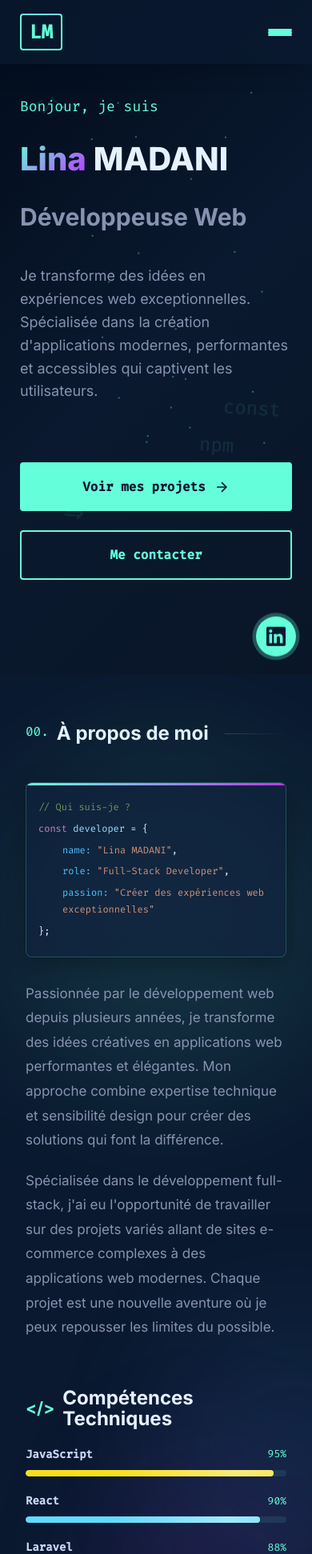
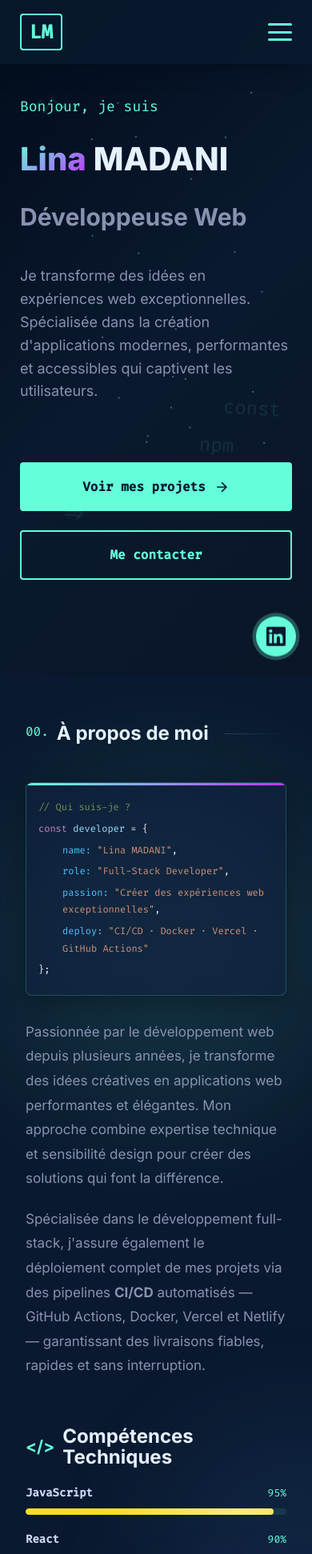
Before and after one commit to lyna111111/Mon-Portfolio, a React (Create React App) app: page / in a window 390 px wide. Shown: the top 1943 px of the page at 80% size. Built offline with nearby package versions, Linux system fonts and the light colour scheme.

Commit message:
feat: Add CI/CD to skills and fix Navbar mobile burger menu

```diff
--- a/src/components/About.js
+++ b/src/components/About.js
@@ -16,7 +16,11 @@ const About = () => {
     { name: 'HTML5', level: 95, color: '#e34f26' },
     { name: 'PostgreSQL', level: 80, color: '#336791' },
     { name: 'Java', level: 75, color: '#007396' },
-    { name: 'Vite.js', level: 85, color: '#646cff' }
+    { name: 'Vite.js', level: 85, color: '#646cff' },
+    { name: 'CI/CD (GitHub Actions)', level: 82, color: '#2088ff' },
+    { name: 'Docker', level: 78, color: '#2496ed' },
+    { name: 'Vercel / Netlify', level: 90, color: '#00c7b7' },
+    { name: 'Git', level: 92, color: '#f05032' }
   ];
 
   // Removed unused experiences array
@@ -65,7 +69,10 @@ const About = () => {
                 <span className="code-property">role:</span> <span className="code-string">"Full-Stack Developer"</span>,
               </div>
               <div className="code-line indent">
-                <span className="code-property">passion:</span> <span className="code-string">"Créer des expériences web exceptionnelles"</span>
+                <span className="code-property">passion:</span> <span className="code-string">"Créer des expériences web exceptionnelles"</span>,
+              </div>
+              <div className="code-line indent">
+                <span className="code-property">deploy:</span> <span className="code-string">"CI/CD · Docker · Vercel · GitHub Actions"</span>
               </div>
               <div className="code-line">
                 {'}'};
@@ -79,9 +86,10 @@ const About = () => {
                 sensibilité design pour créer des solutions qui font la différence.
               </p>
               <p>
-                Spécialisée dans le développement full-stack, j'ai eu l'opportunité de travailler sur
-                des projets variés allant de sites e-commerce complexes à des applications web modernes.
-                Chaque projet est une nouvelle aventure où je peux repousser les limites du possible.
+                Spécialisée dans le développement full-stack, j'assure également le déploiement complet
+                de mes projets via des pipelines <strong className="ci-highlight">CI/CD</strong> automatisés —
+                GitHub Actions, Docker, Vercel et Netlify — garantissant des livraisons fiables,
+                rapides et sans interruption.
               </p>
             </div>
           </div>
--- a/src/components/Navbar.css
+++ b/src/components/Navbar.css
@@ -83,26 +83,27 @@
     .menu-toggle {
         display: flex !important;
         flex-direction: column;
-        justify-content: space-around;
+        justify-content: space-between;
         width: 30px;
-        height: 24px;
+        height: 22px;
         cursor: pointer;
         z-index: 2000;
         transition: all 0.3s ease;
     }
 
-    .hamburger span {
+    .menu-toggle span {
         display: block;
         width: 100%;
         height: 3px;
-        background-color: #64ffda; /* var(--primary) but let's be blunt */
+        background-color: var(--primary, #64ffda);
         border-radius: 4px;
         transition: all 0.3s cubic-bezier(0.68, -0.6, 0.32, 1.6);
+        transform-origin: center;
     }
 
     /* Animate when open */
     .menu-toggle.open span:nth-child(1) {
-        transform: translateY(9px) rotate(45deg);
+        transform: translateY(9.5px) rotate(45deg);
     }
 
     .menu-toggle.open span:nth-child(2) {
@@ -111,7 +112,7 @@
     }
 
     .menu-toggle.open span:nth-child(3) {
-        transform: translateY(-9px) rotate(-45deg);
+        transform: translateY(-9.5px) rotate(-45deg);
     }
 
     .nav-links {
--- a/src/components/Navbar.js
+++ b/src/components/Navbar.js
@@ -37,11 +37,9 @@ const Navbar = () => {
       </div>
 
       <div className={`menu-toggle ${isOpen ? 'open' : ''}`} onClick={toggleMenu}>
-        <div className="hamburger">
-          <span></span>
-          <span></span>
-          <span></span>
-        </div>
+        <span></span>
+        <span></span>
+        <span></span>
       </div>
 
       <div className={`nav-links ${isOpen ? 'open' : ''}`}>
```
